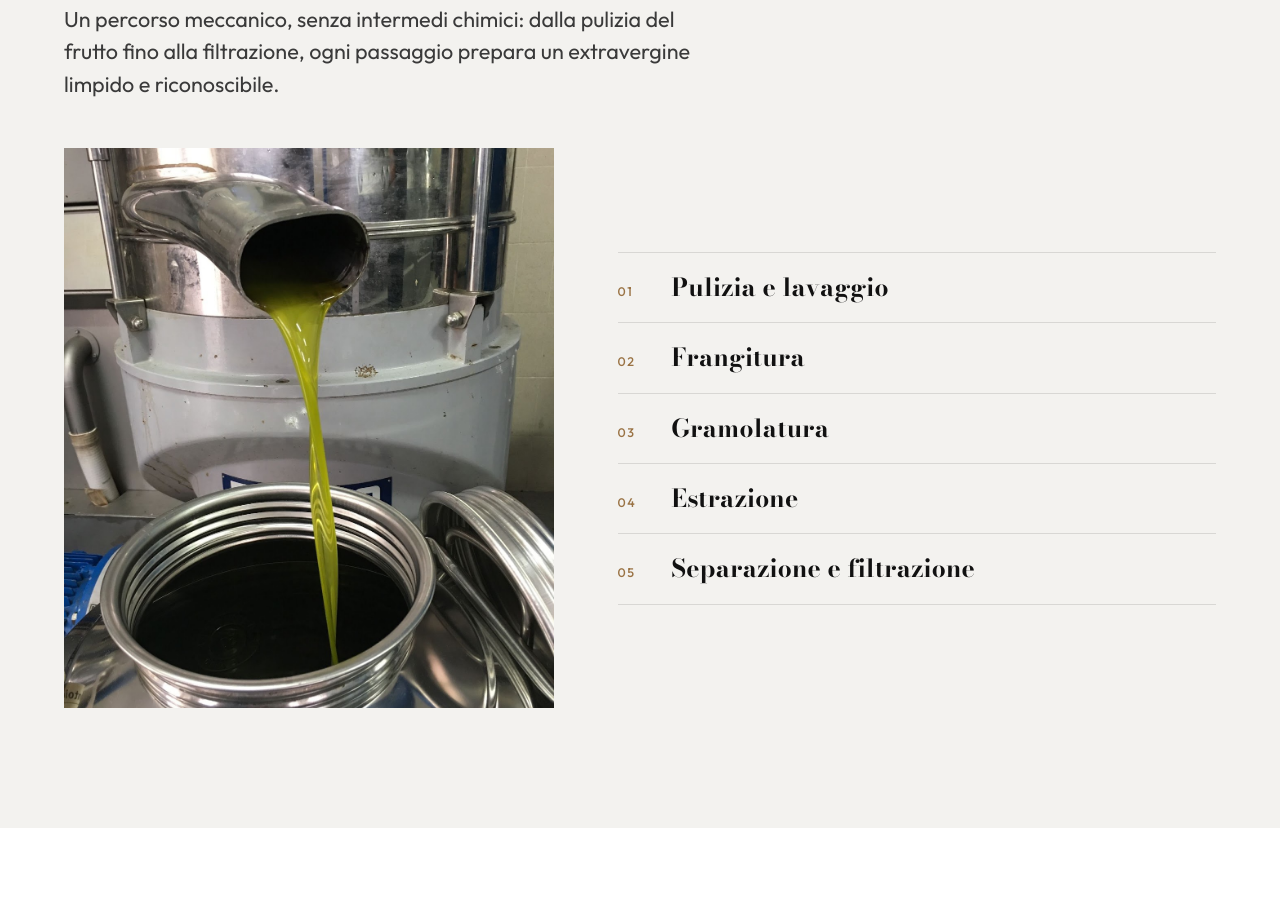
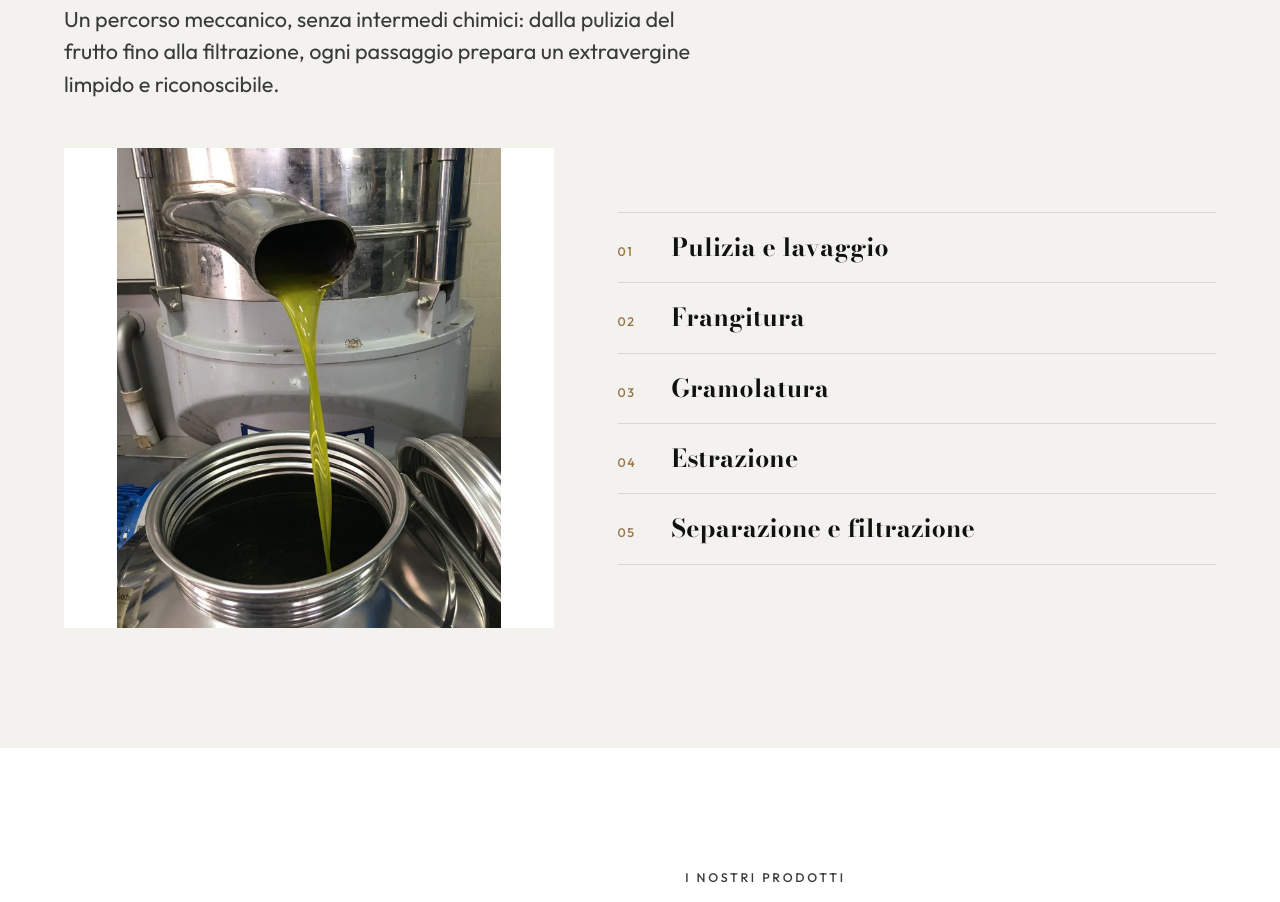
Before and after one commit to ultrastruttura/olione, a plain HTML site: page index.html in a window 1280 px wide. Shown: the part 3009-3911 px from the top of the page. Drawn offline with nearby package versions, Linux system fonts and the light colour scheme.

Commit message:
Also cap the pouring-oil image size.
Co-authored-by: Cursor <cursoragent@cursor.com>

```diff
--- a/css/styles.css
+++ b/css/styles.css
@@ -691,10 +691,12 @@ em {
 
 .product-visual-light img {
   width: 100%;
-  max-width: none;
+  max-width: min(100%, 24rem);
   aspect-ratio: 3 / 4;
   object-fit: cover;
-  max-height: min(70svh, 36rem);
+  max-height: min(60svh, 30rem);
+  margin-inline: auto;
+  display: block;
 }
 
 .process-list {
```
